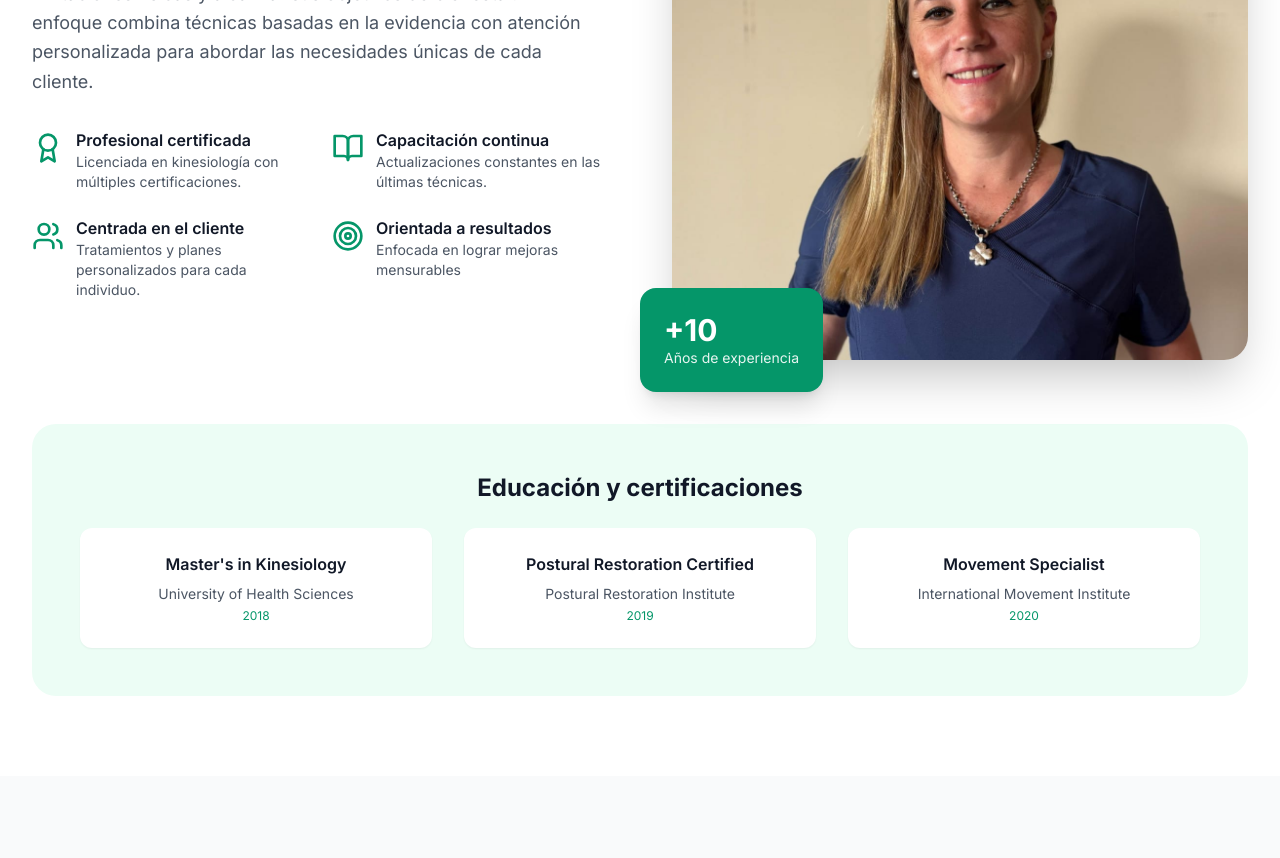
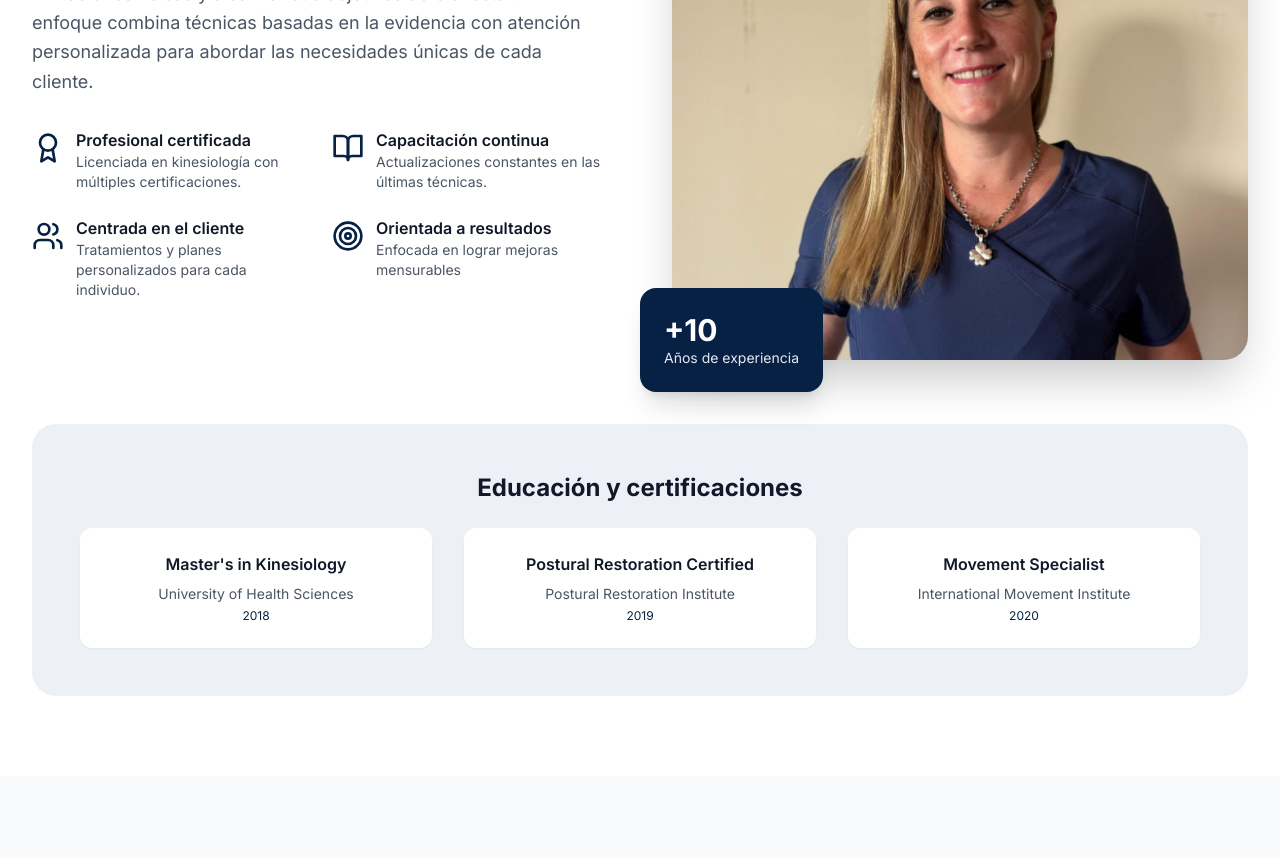
Before and after one commit to neudataing/kinesiologa, a React (Vite) app: page / in a window 1280 px wide. Shown: the part 1240-2098 px from the top of the page. Built offline with nearby package versions, Linux system fonts and the light colour scheme.

Commit message:
Actualiza diseño de sección About con nuevos estilos

```diff
--- a/src/components/About.tsx
+++ b/src/components/About.tsx
@@ -19,7 +19,7 @@ const About: React.FC = () => {
         >
           <div className="text-center mb-16">
             <h2 className="text-4xl lg:text-5xl font-bold text-gray-900 mb-6">
-              Conocé a <span className="text-emerald-600">Eliana</span>
+              Conocé a <span className="text-brand-600">Eliana</span>
             </h2>
             <p className="text-xl text-gray-600 max-w-3xl mx-auto">
               Soy Eliana Schenkel, kinesióloga especializada en reeducación postural (RPG) y ergonomía ocupacional. Trabajo en sesiones individuales y también acompaño a empresas en el cuidado postural de sus equipos.
@@ -36,7 +36,7 @@ const About: React.FC = () => {
 
               <div className="grid grid-cols-2 gap-6">
                 <div className="flex items-start space-x-3">
-                  <Award className="h-8 w-8 text-emerald-600 flex-shrink-0 mt-1" />
+                  <Award className="h-8 w-8 text-brand-600 flex-shrink-0 mt-1" />
                   <div>
                     <h3 className="font-semibold text-gray-900">Profesional certificada</h3>
                     <p className="text-sm text-gray-600">Licenciada en kinesiología con múltiples certificaciones.</p>
@@ -44,7 +44,7 @@ const About: React.FC = () => {
                 </div>
 
                 <div className="flex items-start space-x-3">
-                  <BookOpen className="h-8 w-8 text-emerald-600 flex-shrink-0 mt-1" />
+                  <BookOpen className="h-8 w-8 text-brand-600 flex-shrink-0 mt-1" />
                   <div>
                     <h3 className="font-semibold text-gray-900">Capacitación continua</h3>
                     <p className="text-sm text-gray-600">Actualizaciones constantes en las últimas técnicas.
@@ -53,7 +53,7 @@ const About: React.FC = () => {
                 </div>
 
                 <div className="flex items-start space-x-3">
-                  <Users className="h-8 w-8 text-emerald-600 flex-shrink-0 mt-1" />
+                  <Users className="h-8 w-8 text-brand-600 flex-shrink-0 mt-1" />
                   <div>
                     <h3 className="font-semibold text-gray-900">Centrada en el cliente</h3>
                     <p className="text-sm text-gray-600">Tratamientos y planes personalizados para cada individuo.</p>
@@ -61,7 +61,7 @@ const About: React.FC = () => {
                 </div>
 
                 <div className="flex items-start space-x-3">
-                  <Target className="h-8 w-8 text-emerald-600 flex-shrink-0 mt-1" />
+                  <Target className="h-8 w-8 text-brand-600 flex-shrink-0 mt-1" />
                   <div>
                     <h3 className="font-semibold text-gray-900">Orientada a resultados</h3>
                     <p className="text-sm text-gray-600">Enfocada en lograr mejoras mensurables</p>
@@ -79,7 +79,7 @@ const About: React.FC = () => {
                 />
               </div>
 
-              <div className="absolute -bottom-8 -left-8 bg-emerald-600 text-white p-6 rounded-2xl shadow-xl">
+              <div className="absolute -bottom-8 -left-8 bg-brand-600 text-white p-6 rounded-2xl shadow-xl">
                 <div className="text-3xl font-bold">+10</div>
                 <div className="text-sm opacity-90">Años de experiencia</div>
               </div>
@@ -87,28 +87,28 @@ const About: React.FC = () => {
             </div>
           </div>
 
-          <div className="mt-16 bg-emerald-50 rounded-3xl p-8 lg:p-12">
+          <div className="mt-16 bg-brand-50 rounded-3xl p-8 lg:p-12">
             <h3 className="text-2xl font-bold text-gray-900 mb-6 text-center">Educación y certificaciones</h3>
             <div className="grid md:grid-cols-3 gap-8 text-center">
               <div>
                 <div className="bg-white rounded-xl p-6 shadow-sm">
                   <h4 className="font-semibold text-gray-900 mb-2">Master's in Kinesiology</h4>
                   <p className="text-sm text-gray-600">University of Health Sciences</p>
-                  <p className="text-xs text-emerald-600 mt-1">2018</p>
+                  <p className="text-xs text-brand-600 mt-1">2018</p>
                 </div>
               </div>
               <div>
                 <div className="bg-white rounded-xl p-6 shadow-sm">
                   <h4 className="font-semibold text-gray-900 mb-2">Postural Restoration Certified</h4>
                   <p className="text-sm text-gray-600">Postural Restoration Institute</p>
-                  <p className="text-xs text-emerald-600 mt-1">2019</p>
+                  <p className="text-xs text-brand-600 mt-1">2019</p>
                 </div>
               </div>
               <div>
                 <div className="bg-white rounded-xl p-6 shadow-sm">
                   <h4 className="font-semibold text-gray-900 mb-2">Movement Specialist</h4>
                   <p className="text-sm text-gray-600">International Movement Institute</p>
-                  <p className="text-xs text-emerald-600 mt-1">2020</p>
+                  <p className="text-xs text-brand-600 mt-1">2020</p>
                 </div>
               </div>
             </div>
```
